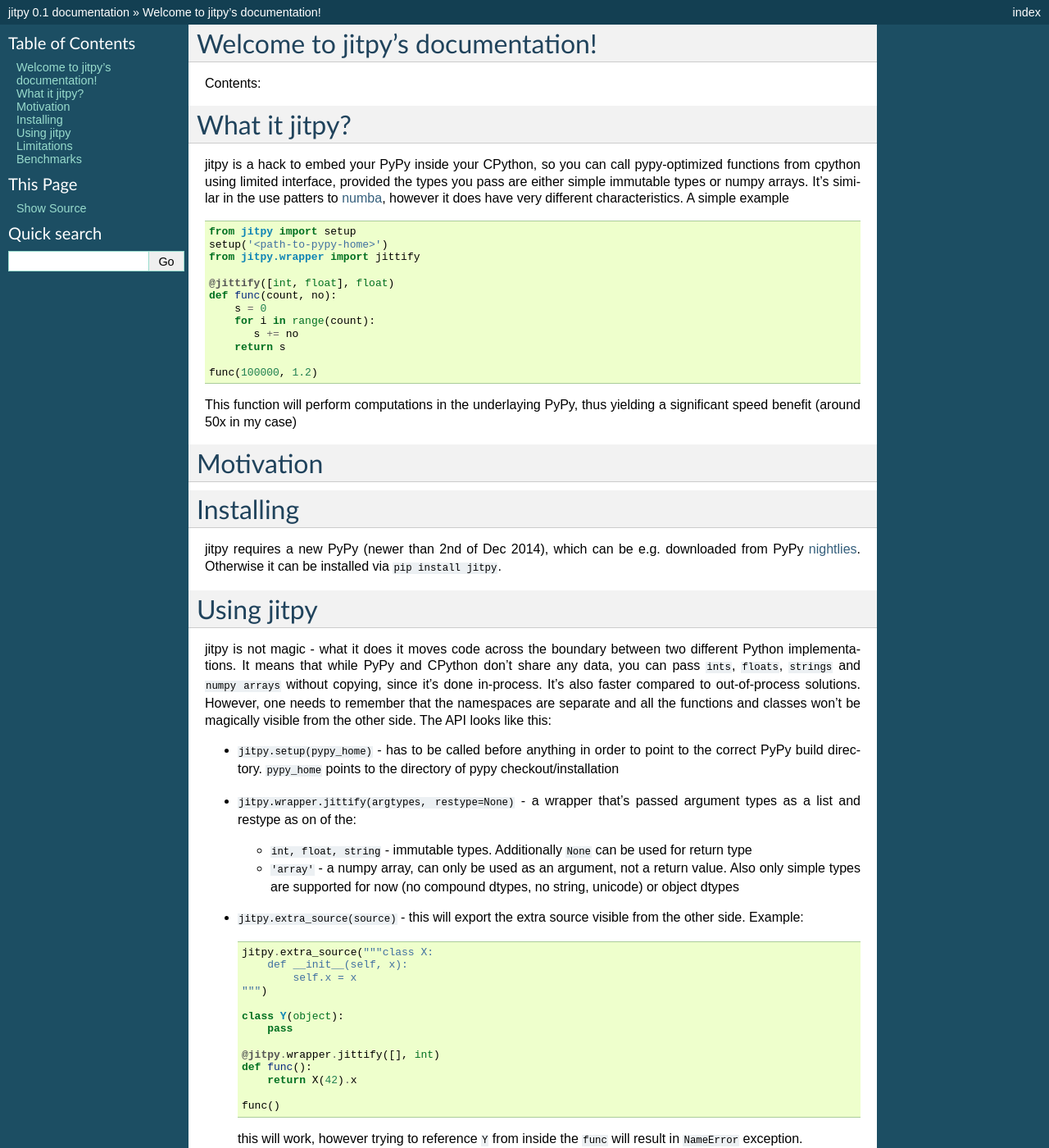
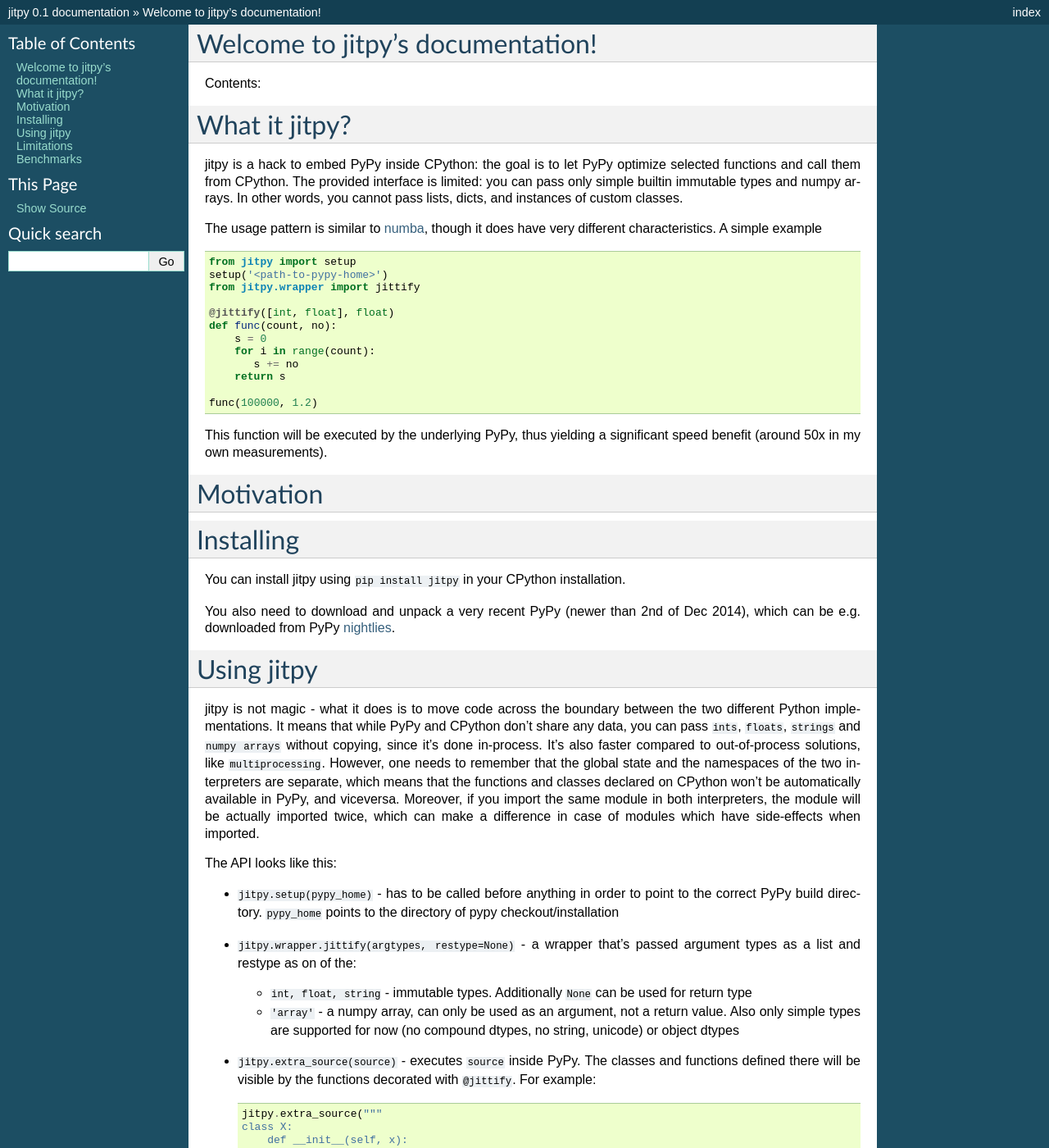
Before and after one commit to fijal/jitpy, a Sphinx documentation site: the page built from doc/index.rst, in a window 1280 px wide and 1400 px high. Shown: the whole window at 82% size. Built offline with Sphinx 7.4.7, drawn with Linux system fonts in a browser that asks for light colours; some of the changed text lies outside the part shown.

Commit message:
review some paragraphs, completely rewords some others, add a XXX

```diff
--- a/doc/index.rst
+++ b/doc/index.rst
@@ -14,11 +14,14 @@
 What it jitpy?
 ==============
 
-jitpy is a hack to embed your PyPy inside your CPython, so you can
-call pypy-optimized functions from cpython using limited interface,
-provided the types you pass are either simple immutable types or numpy
-arrays. It's similar in the use patters to `numba`_, however it does
-have very different characteristics. A simple example
+jitpy is a hack to embed PyPy inside CPython: the goal is to let PyPy optimize
+selected functions and call them from CPython.  The provided interface is
+limited: you can pass only simple builtin immutable types and numpy
+arrays. In other words, you cannot pass lists, dicts, and instances of custom
+classes.
+
+The usage pattern is similar to `numba`_, though it does have very different
+characteristics. A simple example
 
 .. code-block:: python
 
@@ -35,8 +38,8 @@
 
   func(100000, 1.2)
 
-This function will perform computations in the underlaying PyPy, thus yielding
-a significant speed benefit (around 50x in my case)
+This function will be executed by the underlying PyPy, thus yielding a
+significant speed benefit (around 50x in my own measurements).
 
 Motivation
 ==========
@@ -44,20 +47,30 @@
 Installing
 ==========
 
-jitpy requires a new PyPy (newer than 2nd of Dec 2014), which can be e.g.
-downloaded from PyPy `nightlies`_. Otherwise it can be installed via
-``pip install jitpy``.
+You can install jitpy using ``pip install jitpy`` in your CPython
+installation.
+
+You also need to download and unpack a very recent PyPy (newer than 2nd of Dec
+2014), which can be e.g.  downloaded from PyPy `nightlies`_.
+
 
 Using jitpy
 ===========
 
-jitpy is not magic - what it does it moves code across the boundary
-between two different Python implementations. It means that while PyPy and
+jitpy is not magic - what it does is to move code across the boundary
+between the two different Python implementations. It means that while PyPy and
 CPython don't share any data, you can pass ``ints``, ``floats``, ``strings``
 and ``numpy arrays`` without copying, since it's done in-process. It's also
-faster compared to out-of-process solutions. However, one needs to remember
-that the namespaces are separate and all the functions and classes won't
-be magically visible from the other side. The API looks like this:
+faster compared to out-of-process solutions, like ``multiprocessing``.
+However, one needs to remember
+that the global state and the namespaces of the two interpreters are separate,
+which means that the functions and classes declared on CPython won't be
+automatically available in PyPy, and viceversa. Moreover, if you import the
+same module in both interpreters, the module will be actually imported twice,
+which can make a difference in case of modules which have side-effects when
+imported.
+
+The API looks like this:
 
 * ``jitpy.setup(pypy_home)`` - has to be called before anything in order to
   point to the correct PyPy build directory. ``pypy_home`` points to the
@@ -73,12 +86,14 @@
     value. Also only simple types are supported for now (no compound dtypes,
     no string, unicode) or object dtypes
 
-* ``jitpy.extra_source(source)`` - this will export the extra source visible
-  from the other side. Example:
+* ``jitpy.extra_source(source)`` - executes ``source`` inside PyPy. The
+  classes and functions defined there will be visible by the functions
+  decorated with ``@jittify``. For example:
 
   .. code-block:: python
 
-    jitpy.extra_source("""class X:
+    jitpy.extra_source("""
+    class X:
         def __init__(self, x):
             self.x = x
     """)
@@ -93,11 +108,14 @@
     func()
 
   this will work, however trying to reference ``Y`` from inside the ``func``
-  will result in ``NameError`` exception.
+  will result in a ``NameError`` exception.
 
-Any Python is allowed within the function, including imports, pdb, everything,
-however ``sys.path`` is **not** inherited, so has to be set up separately within
-the ``extra_source`` or some exported function definition.
+Differently than numba, you can use all Python constructs inside jitted
+functions, including the most dynamic ones like ``import``, ``pdb``,
+``sys._getframe``, ``ex ec``, etc.  However note that ``sys.path`` is **not**
+inherited: if you want to include extra directories in ``sys.path``, you need
+to modify it explicitly using ``jitpy.extra_source``.
+
 
 Limitations
 ===========
@@ -105,7 +123,7 @@
 The API is limited to builtin types, because it's easy to see how the boundary
 looks like. Numpy arrays can be shared, because the data is visible as a pointer
 in C on the low level. ``sys.path`` has to be initialized separately, but will
-respect all the libraries installed in the underlaying ``pypy``.
+respect all the libraries installed in the underlying ``pypy``.
 
 Benchmarks
 ==========
@@ -129,9 +147,10 @@
 | loop 10   | 0.95s (1.0x) | 0.8s (1.2x faster)  | 0.39s (2.4x faster) |
 +-----------+--------------+---------------------+---------------------+
 
-While an interesting data point, this generally points out you should not
+While this is an interesting data point, this generally points out you should not
 write very tiny functions using those layers, but as soon as there is any
 work done, CPython is just very slow. For a comparison, running this example
+.. XXX: which example?
 under PyPy gives 0.003s (30x speedup) and 0.11s (8.6x speedup), which means
 that if you have a high granularity of functions that can't be nicely separated,
 a wholesome solution like PyPy gives more benefits.
```
